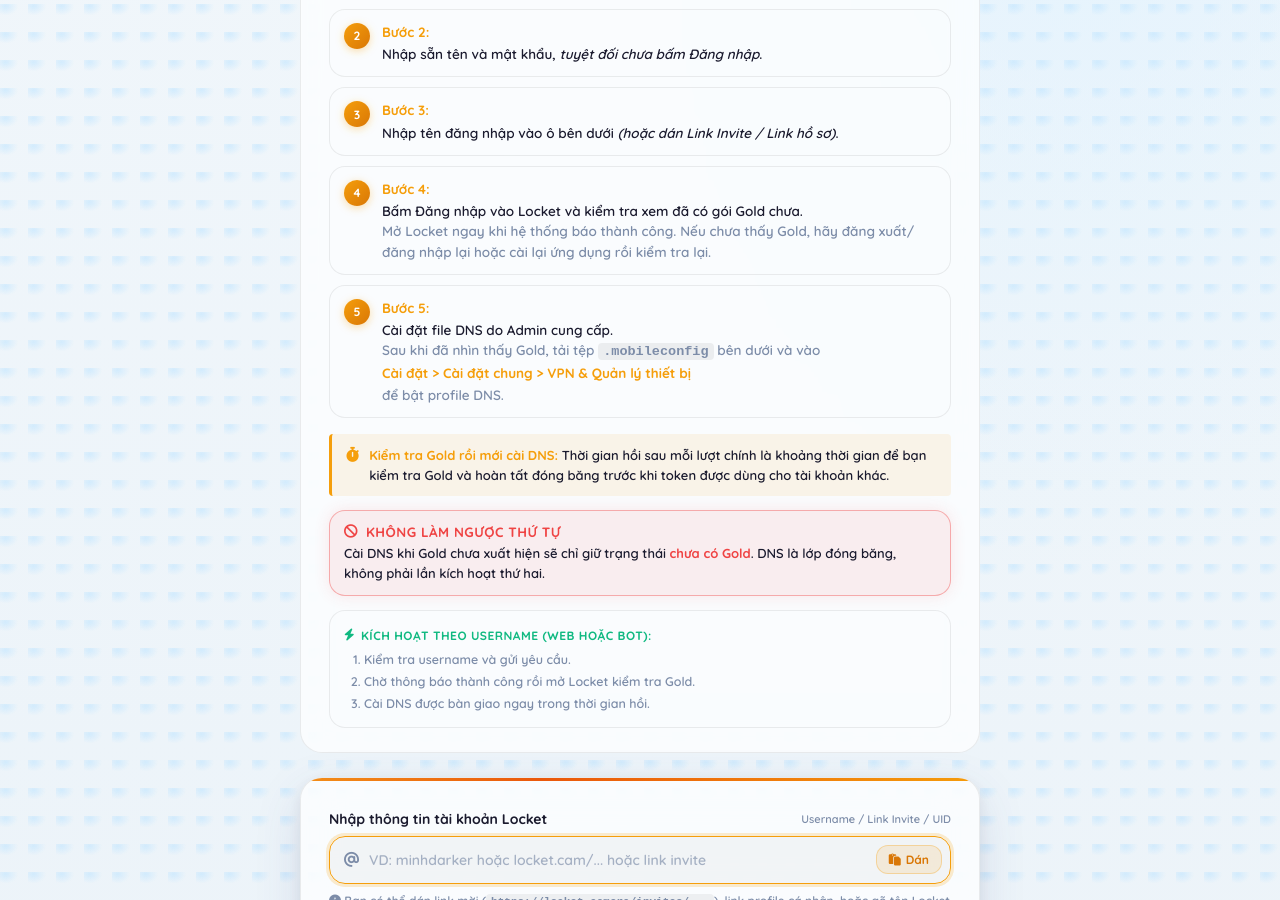
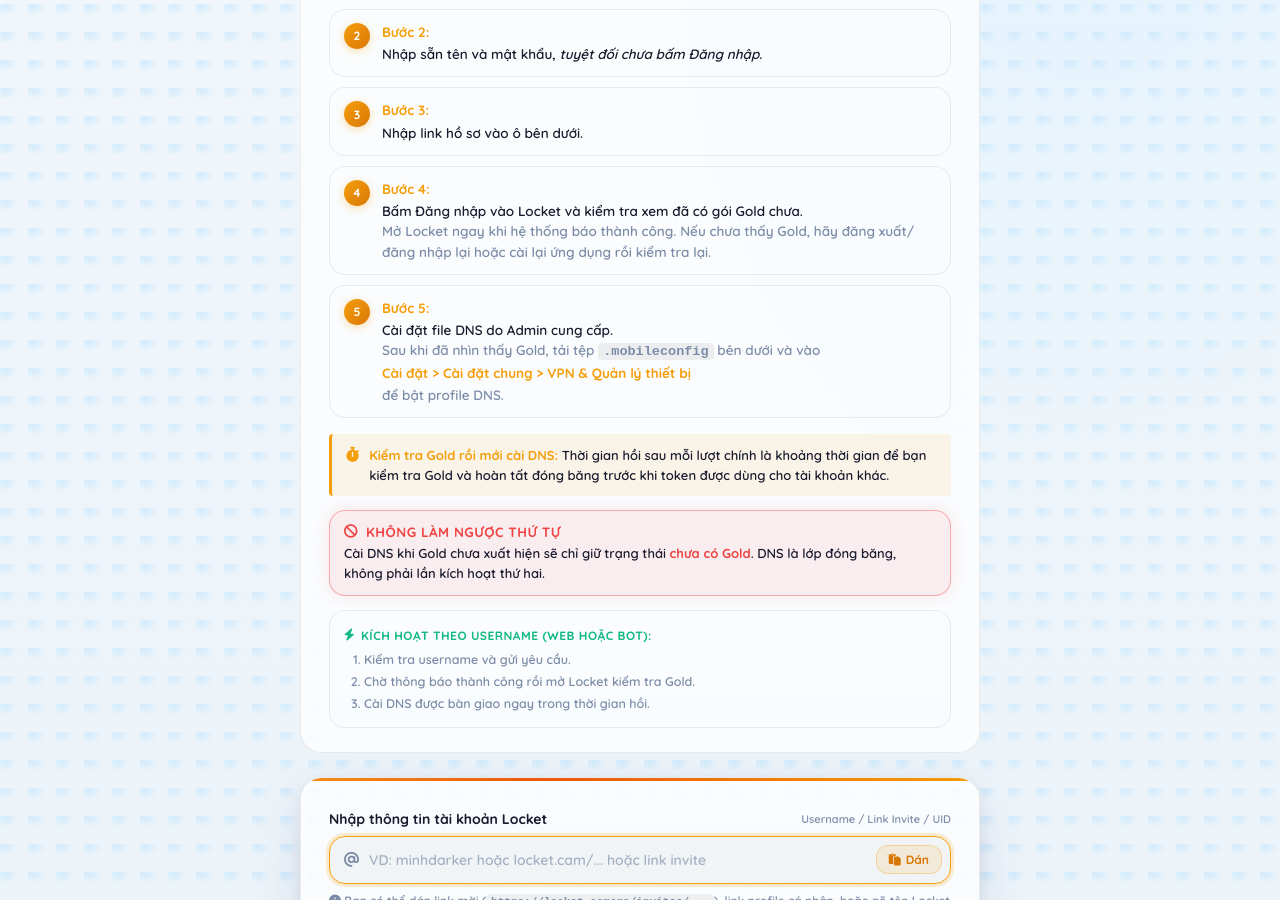
Before and after one commit to minhdarker1-ctrl/moimoi, a Next.js app: page /locket in a window 1280 px wide. Shown: the part 920-1820 px from the top of the page. Built offline with nearby package versions, Linux system fonts and the light colour scheme; no server answers; the database is empty.

Commit message:
fix(locket): update step 3 text to Nhap link ho so vao o ben duoi

```diff
--- a/src/app/locket/LocketClient.tsx
+++ b/src/app/locket/LocketClient.tsx
@@ -311,7 +311,7 @@
                   <div className="locket-wf-step">
                     <span className="locket-wf-num">3</span>
                     <div className="locket-wf-text">
-                      <strong>Bước 3:</strong> Nhập tên đăng nhập vào ô bên dưới <em>(hoặc dán Link Invite / Link hồ sơ)</em>.
+                      <strong>Bước 3:</strong> Nhập link hồ sơ vào ô bên dưới.
                     </div>
                   </div>
 
```
